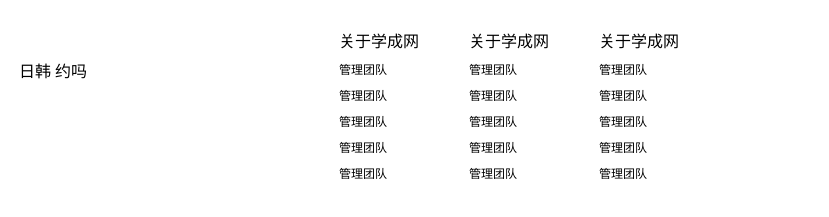
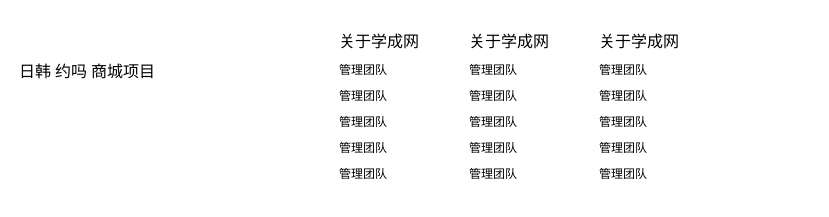
Before and after one commit to ITZhangSH/dbhot, a plain HTML site: page index.html in a window 1280 px wide. Shown: the part 1237-1454 px from the top of the page, 451-1280 px from the left. Drawn offline with Linux system fonts and the light colour scheme.

Commit message:
完成了商城功能 v5

```diff
--- a/index.html
+++ b/index.html
@@ -350,6 +350,7 @@
         </div>
         <span>日韩</span>
         <span>约吗</span>
+        <span>商城项目</span>
     </footer>
 </body>
 </html>
```
